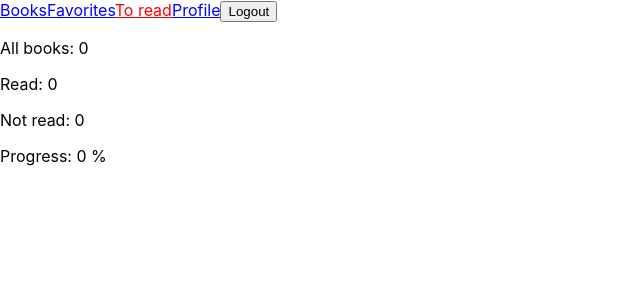
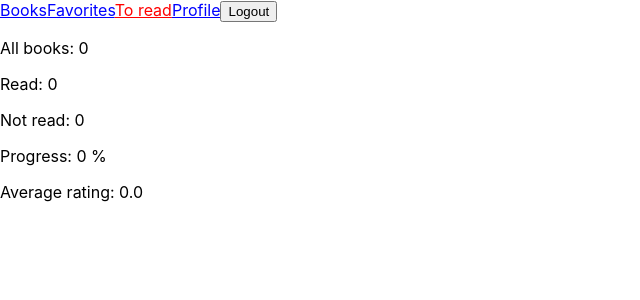
Before and after one commit to KamilKucharczyk/book-explorer-redux, a React (Create React App) app: page /to-read in a window 1280 px wide. Shown: the top 300 px of the page, without its empty margins (0-640 px from the left). Built offline with nearby package versions, Linux system fonts and the light colour scheme; sample sign-in values are in the browser's storage.

Commit message:
Rating selector added

```diff
--- a/src/features/toRead/selectors.js
+++ b/src/features/toRead/selectors.js
@@ -19,3 +19,18 @@ export const selectReadingProgress = (state) => {
   }
   return (readBooks / allBooks) * 100;
 };
+
+export const selectAverageRating = (state) => {
+  const toRead = selectToRead(state);
+  const ratedBooks = toRead.filter((item) => item.rating > 0);
+
+  if (ratedBooks.length === 0) {
+    return 0;
+  }
+
+  const totalRating = ratedBooks.reduce(
+    (total, item) => total + item.rating,
+    0,
+  );
+  return totalRating / ratedBooks.length;
+};
--- a/src/pages/ToRead.jsx
+++ b/src/pages/ToRead.jsx
@@ -7,6 +7,7 @@ import {
 } from "../features/toRead/toReadSlice";
 import {
   selectAllBooksCount,
+  selectAverageRating,
   selectReadBooks,
   selectReadingProgress,
   selectToRead,
@@ -20,6 +21,7 @@ const ToRead = () => {
   const readBooks = useSelector(selectReadBooks);
   const progress = useSelector(selectReadingProgress);
   const allBooks = useSelector(selectAllBooksCount);
+  const averageRating = useSelector(selectAverageRating);
 
   const handleToggle = (key) => {
     dispatch(toggleRead(key));
@@ -77,6 +79,7 @@ const ToRead = () => {
       <p>Read: {readBooks}</p>
       <p>Not read: {unreadBooks}</p>
       <p>Progress: {Math.round(progress)} %</p>
+      <p>Average rating: {averageRating.toFixed(1)}</p>
     </div>
   );
 };
```
